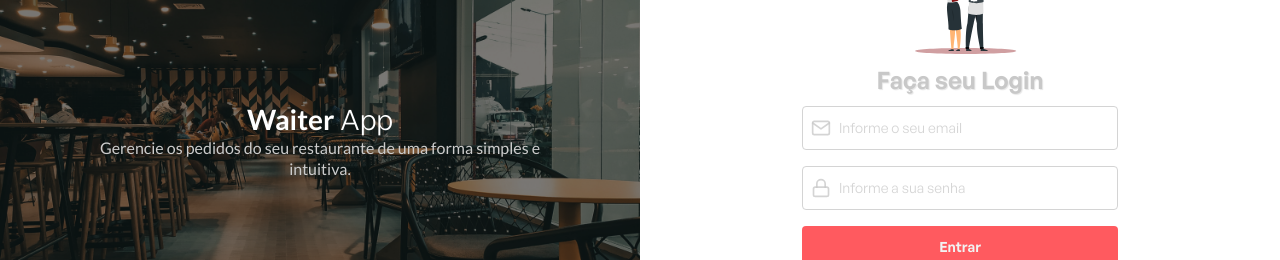
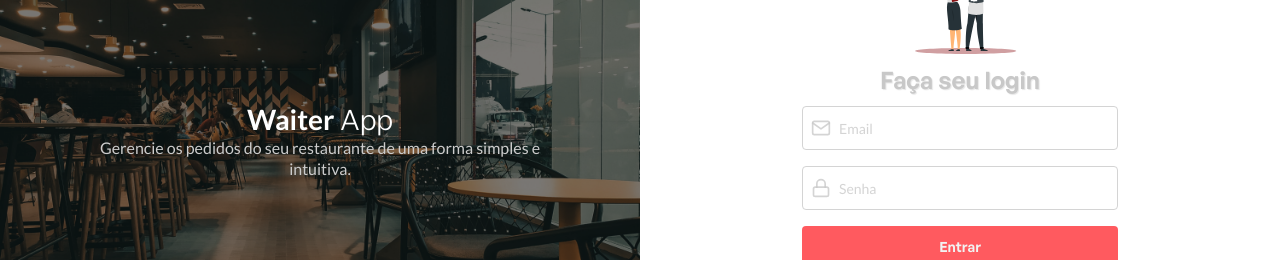
Before and after one commit to styler101/liverestaurant-frontend, a React (Vite) app: page / in a window 1280 px wide. Shown: the part 260-520 px from the top of the page. Built offline with nearby package versions, Linux system fonts and the light colour scheme.

Commit message:
feat: add react-hook-form

```diff
--- a/index.html
+++ b/index.html
@@ -4,6 +4,9 @@
     <meta charset="UTF-8" />
     <link rel="icon" type="image/svg+xml" href="/logo.svg" />
     <meta name="viewport" content="width=device-width, initial-scale=1.0" />
+    <link rel="preconnect" href="https://fonts.googleapis.com">
+    <link rel="preconnect" href="https://fonts.gstatic.com" crossorigin>
+    <link href="https://fonts.googleapis.com/css2?family=Lato:wght@400;700&display=swap" rel="stylesheet">
     <title>WAITERAPP - O app do Garçon</title>
   </head>
   <body>
--- a/package.json
+++ b/package.json
@@ -12,6 +12,7 @@
     "add": "^2.0.6",
     "react": "^18.2.0",
     "react-dom": "^18.2.0",
+    "react-hook-form": "^7.39.4",
     "react-icons": "^4.6.0",
     "semantic-ui-css": "^2.5.0",
     "semantic-ui-react": "^2.1.3",
--- a/src/assets/styles/global/index.ts
+++ b/src/assets/styles/global/index.ts
@@ -46,7 +46,7 @@
   }
 
   body, input, button{
-    font-family: 'GeneralSans';
+    font-family: 'Lato', sans-serif;
   }
   html, body, #root {
     background: #fafafa;
--- a/src/components/Form/Button/styles.ts
+++ b/src/components/Form/Button/styles.ts
@@ -10,7 +10,13 @@
  margin-top: 16px;
  background-color: ${(props) => props.color};
  border:0;
+ cursor: pointer;
 
+
+ &:hover{
+  filter: brightness(96%);
+
+ }
 
 
 `
--- a/src/components/Form/Input/index.tsx
+++ b/src/components/Form/Input/index.tsx
@@ -4,10 +4,13 @@
 
 export const Input = (props: InputProps) => {
   const { icon: Component, ...rest } = props
+
   return (
-    <S.Container>
-       {(Component != null) && <Component size={20} />}
-        <input {...rest}/>
-    </S.Container>
+
+      <S.Container className='container' >
+        {(Component != null) && <Component size={20} />}
+          <input {...rest} />
+      </S.Container>
+
   )
 }
--- a/src/components/Form/Input/styles.ts
+++ b/src/components/Form/Input/styles.ts
@@ -8,6 +8,16 @@
  padding: 0 8px;
  width:100%;
 
+&:focus-within{
+  border-color:#4285F4;
+  svg{
+    color: #4285F4;
+  }
+}
+
+
+
+
  svg{
   color: #c8c8c8c8;
  }
@@ -17,14 +27,20 @@
   outline:0;
   border-radius: 0 4px 4px 0;
   margin-left: 8px;
-  color: #1a1a1d;
+  color: #111111;
+  flex:1;
+  background-color: transparent;
+
+
   &::placeholder{
     color:#c8c8c8c8;
 
   }
+
+
 }
+& + div{
+    margin-top:16px;
+  }
 
- & + div{
-  margin-top: 16px;
- }
 `
--- a/src/features/SignIn/ui/index.tsx
+++ b/src/features/SignIn/ui/index.tsx
@@ -22,16 +22,16 @@
 
       <S.Form>
         <img src={logo} alt="logo"/>
-        <strong> Faça seu Login </strong>
+        <strong> Faça seu login </strong>
         <Input
            icon={FiMail}
-           placeholder="Informe o seu email"
+           placeholder="Email"
            width={256}
            height={42}
            />
         <Input
           icon={FiLock}
-          placeholder="Informe a sua senha"
+          placeholder="Senha"
           width={256}
           height={42}
           />
--- a/src/features/SignIn/ui/styles.ts
+++ b/src/features/SignIn/ui/styles.ts
@@ -10,6 +10,7 @@
  margin: 0;
  overflow-y: hidden;
 `
+
 export const LeftContent = styled.div`
  flex:1;
  align-items: stretch;
@@ -113,6 +114,7 @@
 
  input{
   height:42px;
+
  }
 `
 
@@ -132,7 +134,6 @@
 `
 
 export const ButtonLabel = styled.span`
-
  display:flex;
  align-items:center;
  justify-content: center;
```
Also changed, not shown: 1 other file (tests, documents, lock files or other folders).
